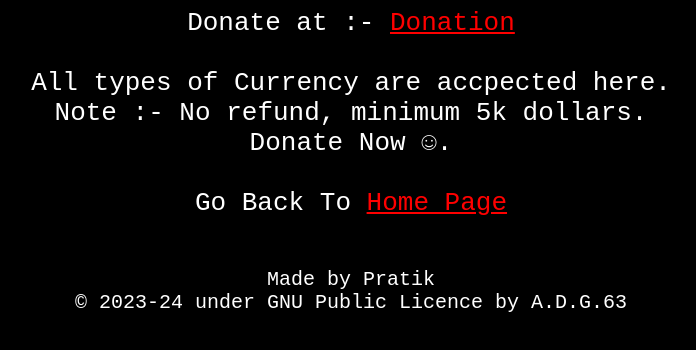
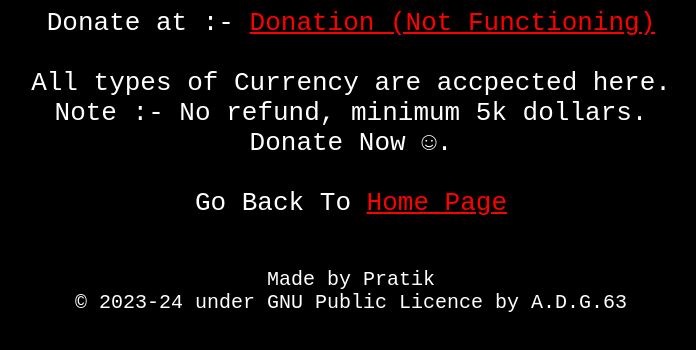
Before and after one commit to adg63/9A, a plain HTML site: page donate/d.html in a window 1280 px wide. Shown: the whole page, without its empty margins (289-985 px from the left). Drawn offline with Linux system fonts and the light colour scheme.

Commit message:
Update d.html

```diff
--- a/donate/d.html
+++ b/donate/d.html
@@ -7,7 +7,7 @@
     <title>9th A</title>
 </head>
 <body vlink="red" link="red" alink="yellow">
-    <center>Donate at :- <a href="https://www.youtube.com/shorts/NscaAy6fNfc?feature=share">Donation</a><br><br>
+    <center>Donate at :- <a href="#">Donation (Not Functioning)</a><br><br>
     All types of Currency are accpected here. <br>
     Note :- No refund, minimum 5k dollars.
     <br>
```
